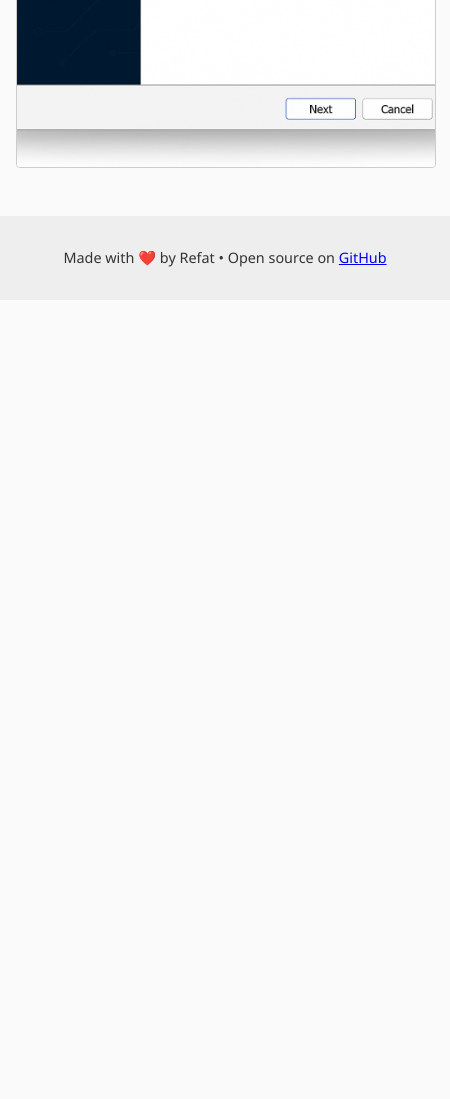
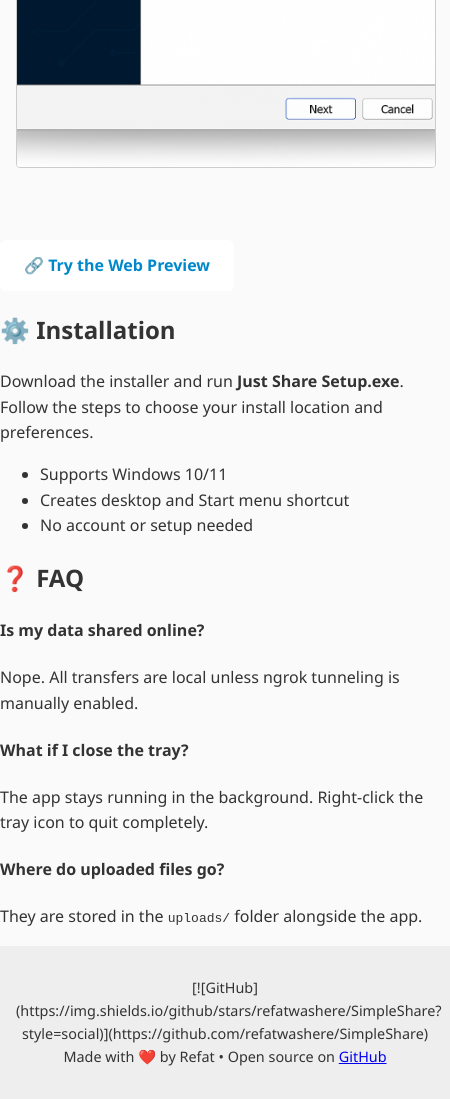
Before and after one commit to refatwashere/SimpleShare, an Electron app: page docs/index.html in a window 450 px wide. Shown: the part 2012-3111 px from the top of the page. Before the commit the page ends 2312 px from the top, so only its background shows below. Drawn offline with Linux system fonts and the light colour scheme.

Commit message:
Update index.html

```diff
--- a/docs/index.html
+++ b/docs/index.html
@@ -5,7 +5,7 @@
   <title>Just Share ~ by Refat</title>
   <link rel="stylesheet" href="style.css" />
   <meta name="viewport" content="width=device-width, initial-scale=1.0" />
-  <link rel="icon" href="assets/icon.png" />
+  <link rel="icon" href="./assets/icon.png" />
   <style>
     body {
   margin: 0;
@@ -79,7 +79,7 @@ footer {
     <img src="assets/icon.png" alt="App Logo" class="logo" />
     <h1>Just Share ~ by Refat</h1>
     <p>A private-first, beautifully simple file sharing tool for LAN and beyond.</p>
-    <a href="https://github.com/refatwashere/SimpleShare/releases/" class="cta">⬇️ Download for Windows</a>
+    <a href="https://github.com/refatwashere/SimpleShare/releases/latest" class="cta">⬇️ Download for Windows</a>
   </header>
 
   <section class="features">
@@ -99,9 +99,34 @@ footer {
     <img src="assets/screenshot-settings.png" alt="Settings Panel" />
     <img src="assets/screenshot-installer.png" alt="Installer Wizard" />
   </section>
+  <a href="demo/index.html" target="_blank" class="cta">🔗 Try the Web Preview</a>
+<section class="installation">
+  <h2>⚙️ Installation</h2>
+  <p>Download the installer and run <strong>Just Share Setup.exe</strong>. Follow the steps to choose your install location and preferences.</p>
+  <ul>
+    <li>Supports Windows 10/11</li>
+    <li>Creates desktop and Start menu shortcut</li>
+    <li>No account or setup needed</li>
+  </ul>
+</section>
 
+<section class="faq">
+  <h2>❓ FAQ</h2>
+  <h4>Is my data shared online?</h4>
+  <p>Nope. All transfers are local unless ngrok tunneling is manually enabled.</p>
+
+  <h4>What if I close the tray?</h4>
+  <p>The app stays running in the background. Right-click the tray icon to quit completely.</p>
+
+  <h4>Where do uploaded files go?</h4>
+  <p>They are stored in the <code>uploads/</code> folder alongside the app.</p>
+</section>
   <footer>
-    <p>Made with ❤️ by Refat • Open source on <a href="#">GitHub</a></p>
+    <p>
+  [![GitHub](https://img.shields.io/github/stars/refatwashere/SimpleShare?style=social)](https://github.com/refatwashere/SimpleShare)
+  Made with ❤️ by Refat • Open source on
+  <a href="https://github.com/refatwashere/SimpleShare" target="_blank">GitHub</a>
+</p>
   </footer>
 </body>
 </html>
```
